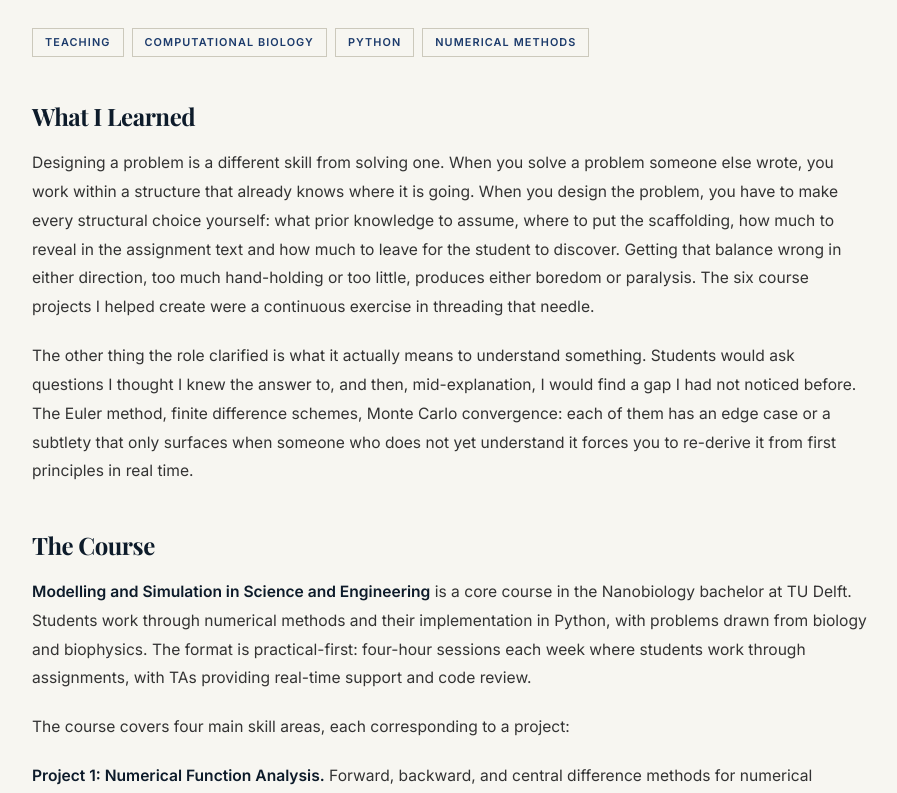
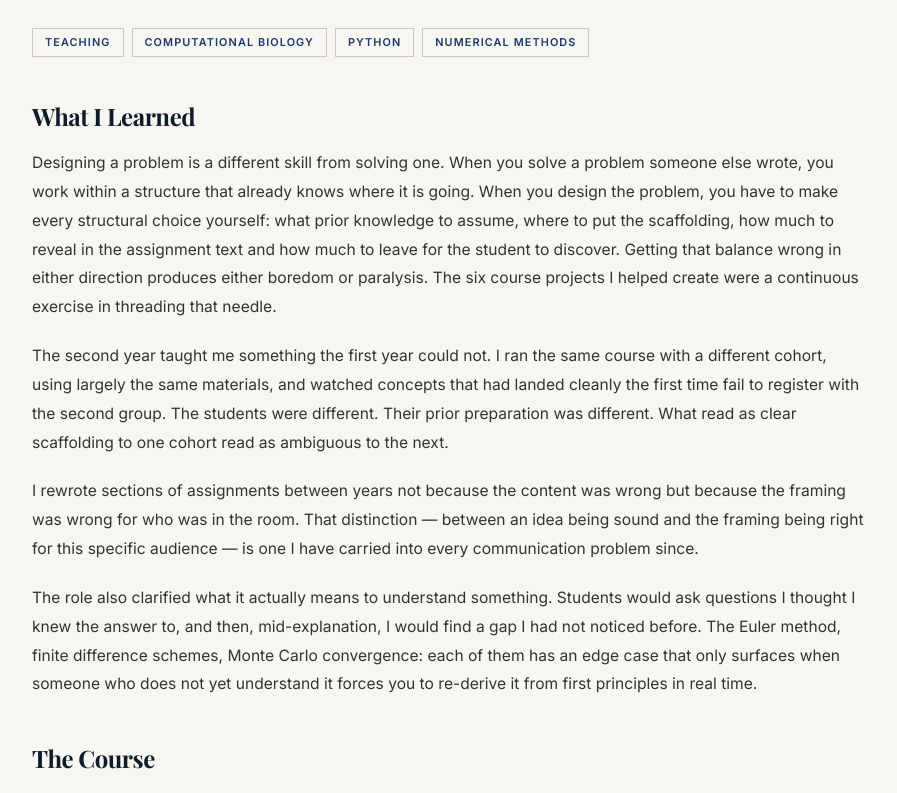
Before and after one commit to allimessinese/allimessinese.github.io, a Jekyll site: the page built from _projects/tu-delft-teaching.md, in a window 1280 px wide and 900 px high, scrolled down 537 px, cut to the strip 107-900 px from the top of the window. Shown: the whole strip, without its empty margins (190-1087 px from the left). Built offline with Jekyll 4.4.1, drawn with Linux system fonts in a browser that asks for light colours; some web fonts are replaced.

Commit message:
Strengthen TU Delft Teaching with cohort comparison insight
Add the core lesson from running the course twice: same material,
different cohort, different framing needed. The assignment didn't
fail — the communication did. Connects to the broader translation
thread across the site.

Co-Authored-By: Claude Sonnet 4.6 <noreply@anthropic.com>

```diff
--- a/_projects/tu-delft-teaching.md
+++ b/_projects/tu-delft-teaching.md
@@ -16,9 +16,13 @@ lng: 4.3571
 
 ## What I Learned
 
-Designing a problem is a different skill from solving one. When you solve a problem someone else wrote, you work within a structure that already knows where it is going. When you design the problem, you have to make every structural choice yourself: what prior knowledge to assume, where to put the scaffolding, how much to reveal in the assignment text and how much to leave for the student to discover. Getting that balance wrong in either direction, too much hand-holding or too little, produces either boredom or paralysis. The six course projects I helped create were a continuous exercise in threading that needle.
+Designing a problem is a different skill from solving one. When you solve a problem someone else wrote, you work within a structure that already knows where it is going. When you design the problem, you have to make every structural choice yourself: what prior knowledge to assume, where to put the scaffolding, how much to reveal in the assignment text and how much to leave for the student to discover. Getting that balance wrong in either direction produces either boredom or paralysis. The six course projects I helped create were a continuous exercise in threading that needle.
 
-The other thing the role clarified is what it actually means to understand something. Students would ask questions I thought I knew the answer to, and then, mid-explanation, I would find a gap I had not noticed before. The Euler method, finite difference schemes, Monte Carlo convergence: each of them has an edge case or a subtlety that only surfaces when someone who does not yet understand it forces you to re-derive it from first principles in real time.
+The second year taught me something the first year could not. I ran the same course with a different cohort, using largely the same materials, and watched concepts that had landed cleanly the first time fail to register with the second group. The students were different. Their prior preparation was different. What read as clear scaffolding to one cohort read as ambiguous to the next.
+
+I rewrote sections of assignments between years not because the content was wrong but because the framing was wrong for who was in the room. That distinction — between an idea being sound and the framing being right for this specific audience — is one I have carried into every communication problem since.
+
+The role also clarified what it actually means to understand something. Students would ask questions I thought I knew the answer to, and then, mid-explanation, I would find a gap I had not noticed before. The Euler method, finite difference schemes, Monte Carlo convergence: each of them has an edge case that only surfaces when someone who does not yet understand it forces you to re-derive it from first principles in real time.
 
 ## The Course
 
```
